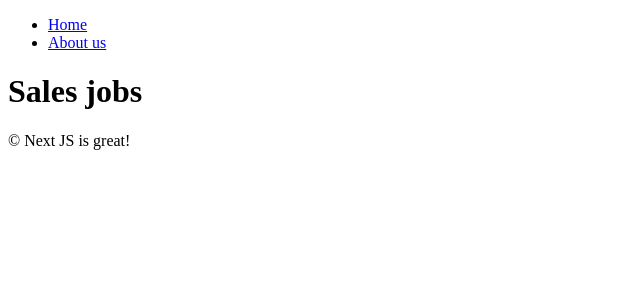
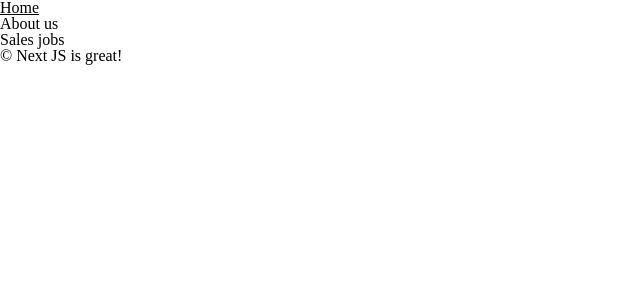
Before and after one commit to JSKangx/learn-nextJS-nomad, a Next.js app: page /about-us/company/jobs/sales in a window 1280 px wide. Shown: the top 300 px of the page, without its empty margins (0-640 px from the left). Built offline with nearby package versions, Linux system fonts and the light colour scheme.

Commit message:
feat: global.css 설정

```diff
--- a/app/layout.tsx
+++ b/app/layout.tsx
@@ -1,3 +1,4 @@
+import "../style/global.css";
 import { Metadata } from "next";
 import Navigation from "../components/Navigation";
 
--- /dev/null
+++ b/style/global.css
@@ -0,0 +1,134 @@
+html,
+body,
+div,
+span,
+applet,
+object,
+iframe,
+h1,
+h2,
+h3,
+h4,
+h5,
+h6,
+p,
+blockquote,
+pre,
+a,
+abbr,
+acronym,
+address,
+big,
+cite,
+code,
+del,
+dfn,
+em,
+img,
+ins,
+kbd,
+q,
+s,
+samp,
+small,
+strike,
+strong,
+sub,
+sup,
+tt,
+var,
+b,
+u,
+i,
+center,
+dl,
+dt,
+dd,
+ol,
+ul,
+li,
+fieldset,
+form,
+label,
+legend,
+table,
+caption,
+tbody,
+tfoot,
+thead,
+tr,
+th,
+td,
+article,
+aside,
+canvas,
+details,
+embed,
+figure,
+figcaption,
+footer,
+header,
+hgroup,
+menu,
+nav,
+output,
+ruby,
+section,
+summary,
+time,
+mark,
+audio,
+video {
+  margin: 0;
+  padding: 0;
+  border: 0;
+  font-size: 100%;
+  font: inherit;
+  vertical-align: baseline;
+}
+/* HTML5 display-role reset for older browsers */
+article,
+aside,
+details,
+figcaption,
+figure,
+footer,
+header,
+hgroup,
+menu,
+nav,
+section {
+  display: block;
+}
+body {
+  line-height: 1;
+}
+ol,
+ul {
+  list-style: none;
+}
+blockquote,
+q {
+  quotes: none;
+}
+blockquote:before,
+blockquote:after,
+q:before,
+q:after {
+  content: "";
+  content: none;
+}
+table {
+  border-collapse: collapse;
+  border-spacing: 0;
+  font-size: 18px;
+}
+
+a {
+  color: inherit;
+  text-decoration: none;
+}
+
+a:hover {
+  text-decoration: underline;
+}
```
